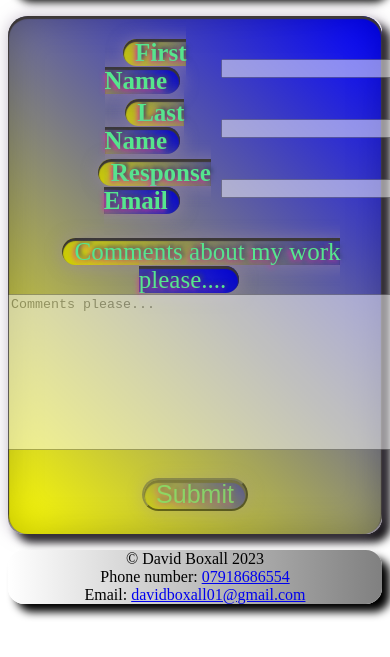
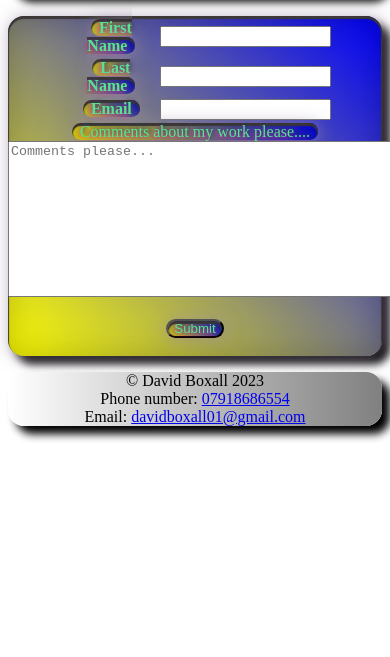
Before and after one commit to Boxy9/Portfolio, a plain HTML site: page contact.html in a window 390 px wide. Shown: the part 173-830 px from the top of the page. Drawn offline with Linux system fonts and the light colour scheme.

Commit message:
Fine ajustments

```diff
--- a/contact.html
+++ b/contact.html
@@ -35,7 +35,7 @@
                     <td><input type="text" id="lastName" name="lastName" required></td>
                 </tr>
                 <tr>
-                    <th scope="row"><label for="email">Response Email</label></th>
+                    <th scope="row"><label for="email">Email</label></th>
                     <td><input type="email" id="email" name="email" autocomplete="off"></td>
                 </tr>
             </table>
@@ -43,7 +43,7 @@
             <textarea id="textarea" name="textarea" rows="10" cols="50" placeholder="Comments please..."
                 required></textarea><br><br>
 
-            <input type="submit" id="submit" value="Submit" onclick="submit_comment()"><br><br>
+            <button type="submit" id="submit" onclick="submit_comment()">Submit</button><br><br>
         </form>
     </main>
     <Footer>
--- a/css/calculator.css
+++ b/css/calculator.css
@@ -38,8 +38,8 @@ nav ul li a {
 
 table {
     border-collapse: collapse;
-    max-width: 60%;
-    margin-left: 20%;
+    width: 60%;
+    margin: 0 20% 0 20%;
     border-radius: 1.5em;
     background: linear-gradient(45deg, blue 0%, yellow 100%);
 }
@@ -71,9 +71,10 @@ input {
     outline: none;
     color: orangered;
 }
-button {
+
+#addText {
     border-radius: 1em;
-    width:fit-content;
+    width: fit-content;
     height: 2.7em;
     font-size: 1.5em;
     margin: .5em 42% 0 42%;
@@ -85,6 +86,7 @@ button {
         -2px 2px 5px rgb(226, 46, 166);
     outline: none;
     color: orangered;
+    border: 0;
 }
 
 footer {
@@ -95,3 +97,25 @@ footer {
 footer p {
     margin: 0.1em;
 }
+/* mobile */
+@media screen and (max-width: 640px) {
+
+    table {
+
+        width: 90%;
+        margin: 0 5% 0 5%;
+        font-size: 0.5em;
+    }
+    #addText {
+        font-size: 1em;
+    }
+}
+
+/* tablet */
+@media screen and (min-width: 641px) and (max-width:960px) {
+}
+
+/* desktop */
+@media screen and (min-width: 961px) {
+
+}
--- a/css/contact.css
+++ b/css/contact.css
@@ -9,9 +9,7 @@ header {
 header img {
     width: 15%;
     vertical-align: middle;
-
     border-radius: 50%;
-
 }
 
 nav ul {
@@ -41,16 +39,10 @@ main {
     text-align: center;
 }
 
-table {
-    padding: 1em 0 1em 0;
-    margin: 0 20% 0 20%;
-}
-
 label,
 form,
 #submit {
     border-radius: 1em;
-    font-size: 1.25em;
     background: linear-gradient(45deg, yellow 0%, blue 100%);
     box-shadow: inset 0 0 35px 0px rgba(0, 0, 0, 0.25),
         inset 0 2px 1px 1px rgb(70, 65, 65),
@@ -62,13 +54,14 @@ form,
 }
 
 label,
-input {
+#submit {
     padding: 0 0.5em 0 0.5em;
-    margin: 0 0.5em 0 0.5em;
 }
-
-#textarea,
-input {
+table input {
+    width: 100%;
+}
+#textarea input {
+    width: 100%;
     opacity: 50%;
 }
 
@@ -83,3 +76,27 @@ footer {
 footer p {
     margin: 0;
 }
+
+/* mobile */
+@media screen and (max-width: 640px) {
+
+    table {
+        margin: 0 15% 0 15%;
+    }
+
+
+}
+
+/* tablet */
+@media screen and (min-width: 641px) and (max-width:960px) {
+    table {
+        margin: 0 25% 0 25%;
+    }
+}
+
+/* desktop */
+@media screen and (min-width: 961px) {
+    table {
+        margin: 0 35% 0 35%;
+    }
+}
```
